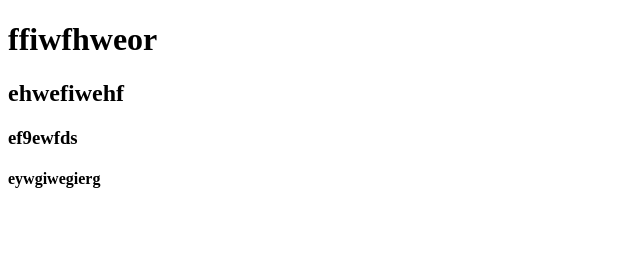
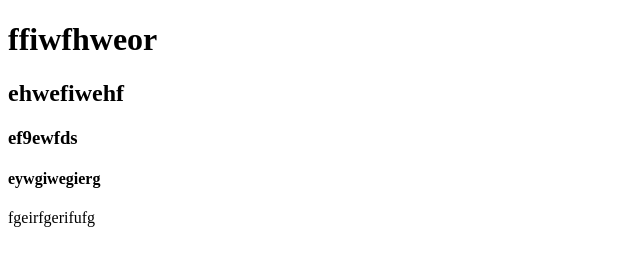
Before and after one commit to ShahrearAhmed/my-secnod-repo, a plain HTML site: page index.html in a window 1280 px wide. Shown: the whole page, without its empty margins (0-640 px from the left). Drawn offline with Linux system fonts and the light colour scheme.

Commit message:
again and again

```diff
--- a/index.html
+++ b/index.html
@@ -11,5 +11,6 @@
     <h2>ehwefiwehf</h2>
     <h3>ef9ewfds</h3>
     <h4>eywgiwegierg</h4>
+    <p>fgeirfgerifufg</p>
 </body>
 </html>
```
